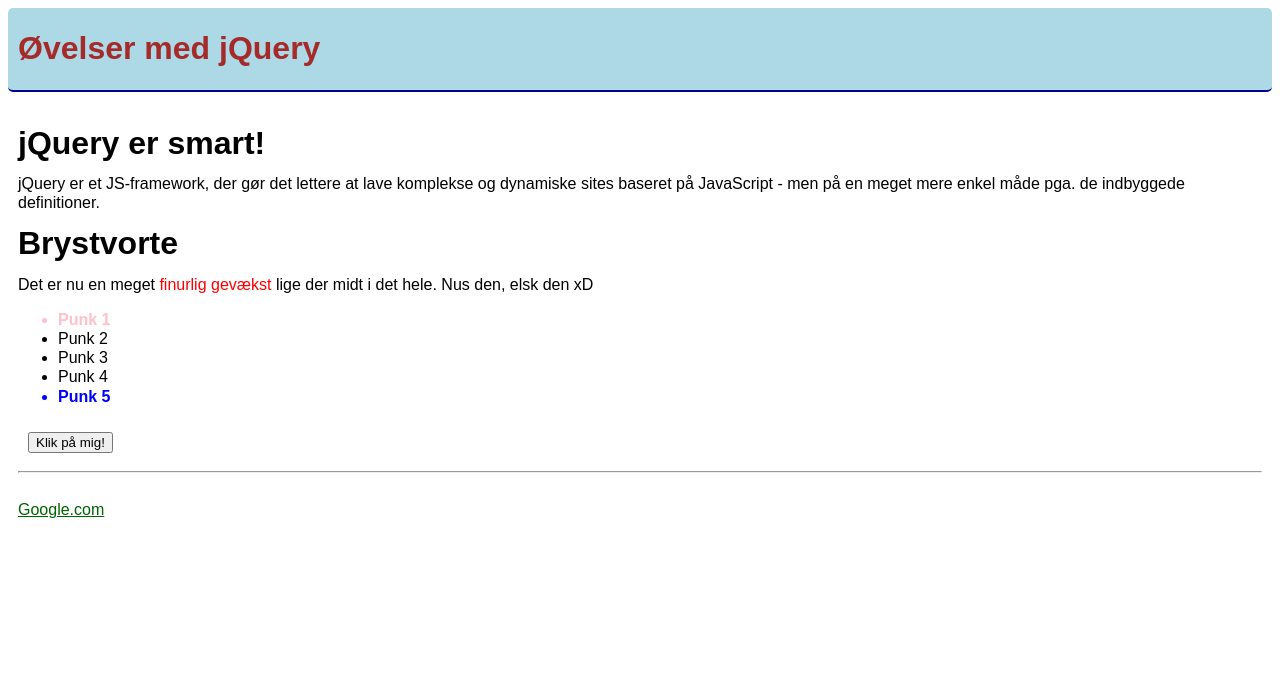
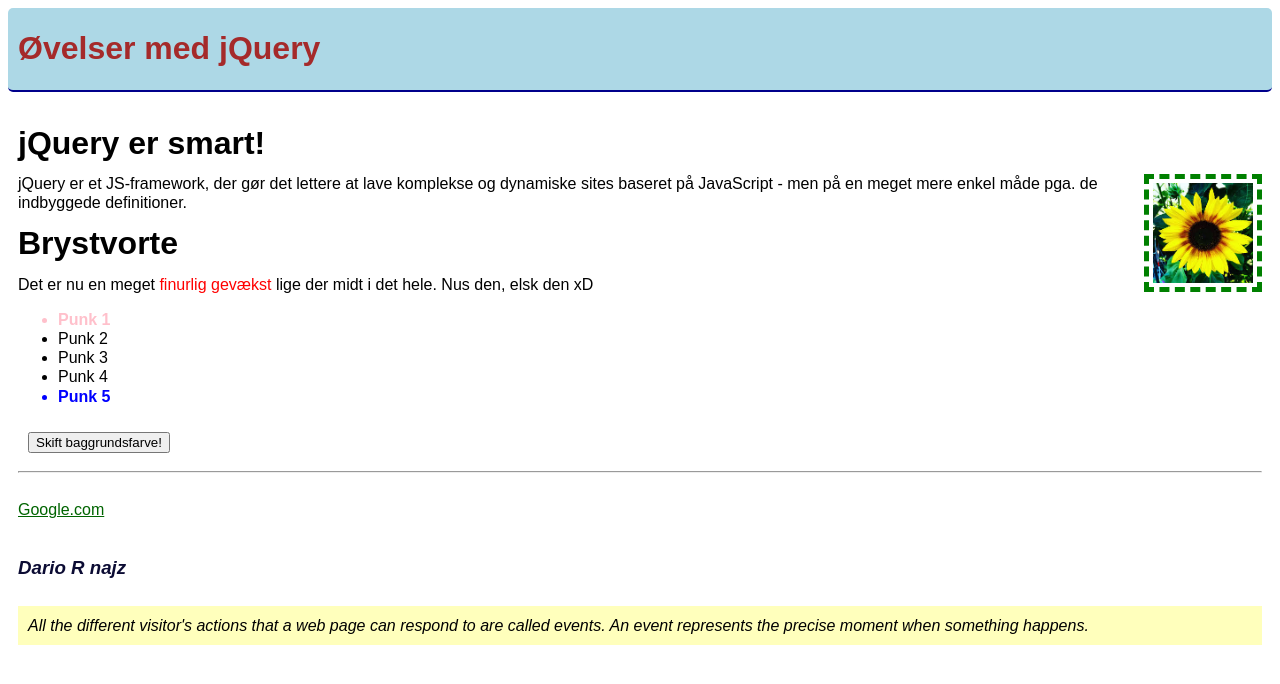
Before and after one commit to dani832m/jQuery_Exercises, a plain HTML site: page index.html in a window 1280 px wide. Drawn offline with nearby package versions, Linux system fonts and the light colour scheme.

Commit message:
Leg med jQuery 3

```diff
--- a/index.html
+++ b/index.html
@@ -1,10 +1,31 @@
 <!--
+    *** ALT HERI FUNGERER UDELUKKENDE SOM FRI LEG OG NOTER OMKRING JQUERY ***
+
     Hvad er jQuery?
     jQuery er et JS-framework, der gør det lettere at lave komplekse og dynamiske sites
     baseret på JavaScript - men på en meget mere enkel måde pga. de indbyggede definitioner.
 
     Brugbart Cheat Sheet:
     https://oscarotero.com/jquery/
+
+    Hvad er events i jQuery?
+    Events er bundet op på selektorer i HTML DOM'en. Det er igennem events at JavaScript kan
+    manipulere med HTML'en. Events kan være når musen peger på et element, når der trykkes på
+    en tast, når siden loades, når siden lukkes osv.
+
+    Her er nogle af de mest brugte events:
+    onchange        An HTML element has been changed
+    onclick         The user clicks an HTML element
+    onmouseover     The user moves the mouse over an HTML element
+    onmouseout      The user moves the mouse away from an HTML element
+    onkeydown       The user pushes a keyboard key
+    onload          The browser has finished loading the page
+
+    Det fede med events i jQuery er, at vi kan holde HTML og JS helt adskilt, fordi vi ikke
+    behøver trigge eventet inde i selve HTML'en, som vi fx gør med Vanilla JS.
+
+    Vanilla JS ->   <p onclick="alert('Test')">Klik</p>
+    jQuery ->       $('p').click(function() { alert("Klikket"); });
 -->
 
 <!DOCTYPE html>
@@ -23,6 +44,7 @@
     </header>
     <div id="container">
         <h1 id="overskrift1">jQuery er smart!</h1>
+        <img src="blomst.jpg" alt="Blomst" style="float:right;" />
         <p id="paragraf1">jQuery er et JS-framework, der gør det lettere at lave komplekse og dynamiske sites baseret på JavaScript - men på en meget mere enkel måde pga. de indbyggede definitioner.</p>
         <h1 class="overskrift2">Brystvorte</h1>
         <p class="paragraf2">Det er nu en meget <span>finurlig gevækst</span> lige der midt i det hele. Nus den, elsk den xD</p>
@@ -33,10 +55,15 @@
             <li>Punk 4</li>
             <li>Punk 5</li>
         </ul>
-        <input type="button" value="Klik på mig!" style="margin:10px;">
+        <input type="button" id="baggrundsfarve" value="Skift baggrundsfarve!" style="margin:10px;" />
         <hr><br>
         <a href="http://google.com" class="blink">Google.com</a>
     </div>
+    <!-- Selektoren "footer" og "article" er nye i HTML5 -->
+    <footer>
+        <h3>Dario R najz</h3>
+        <article>All the different visitor's actions that a web page can respond to are called events. An event represents the precise moment when something happens.</article>
+    </footer>
 
     <!--
         Herunder inkluderes jQuery i form af reference til en CDN.
@@ -55,6 +82,9 @@
         Herunder inkluderer jeg så min egen script-fil, som indeholder de jQuery-funktioner,
         der anvendes. Det er VIGTIGT at det først indlæses EFTER jQuery-frameworket indlæses.
         Ellers virker det ganske enkelt ikke.
+
+        Alternativt kan man anvende jQuery-funktionen:
+        $(document).ready(function() { INDHOLD HER });
     -->
     <script src="main.js"></script>
 </body>
--- a/main.css
+++ b/main.css
@@ -20,3 +20,24 @@ header {
     margin: auto;
     padding: 10px;
 }
+
+article {
+    font-style: italic;
+    padding: 10px;
+    margin: 10px;
+    background-color: rgb(255, 255, 188);
+}
+
+img {
+    width: 100px;
+    height: 100px;
+    padding: 4px;
+    border: 5px dashed green;
+    margin-left: 10px;
+}
+
+h3 {
+    padding: 10px;
+    font-style: oblique;
+    color: rgb(11, 11, 51);
+}
--- a/main.js
+++ b/main.js
@@ -23,17 +23,18 @@
 */
 $('p span').css('color', 'red');
 
-//////////////////////////////////////////////////////////////////////////////////////////////////////
+/////////////////////////////////////////////////////////////////////////////////////////////////////
 
 //Vi kan style på et specifikt punkt på en liste uden at have navngivet punktet
 $('#liste li:first').css('color', 'pink').css('font-weight', 'bold');
 $('#liste li:last').css('color', 'blue').css('font-weight', 'bold');
 
 //Her styles der på et link med en specifik reference
+//a angiver selvfølgelig, det er et link, og inde i [] skrives den specifikke reference
 $('a[href="http://google.com"]').css('color', 'darkgreen');
 
 //ALT i dokumentet påvirkes af asterisk
-//$('h1').hide();
+//$('*').hide();
 
 /////////////////////////////////////////////////////////////////////////////////////////////////////
 
@@ -45,3 +46,32 @@ function blink_text() {
 
 //Når scriptet loades, køres automatisk "setInterval" hvori vores blink-funktion tages som argument
 setInterval(blink_text, 1000);
+
+/////////////////////////////////////////////////////////////////////////////////////////////////////
+
+/* EVENTS */
+
+$('article').click(function() {
+    alert("Du har klikket på teksten!");
+});
+
+$('#baggrundsfarve').click(function() {
+    $('body').css('background-color', 'yellow');
+    alert("Baggrundsfarven bliver nu skiftet!");
+});
+
+//Trigges kun på dobbeltklik!
+$('img').dblclick(function() {
+    $('img').css('border', 'none');
+    $('img').css('height', '150px');
+    $('img').css('width', '150px');
+    //$('img').toggle();
+});
+
+$(document).on('mousemove', function(e) {
+    $('h3').html('Din mus er på koordinat (x:' + e.clientX + ', y:' + e.clientY + ') <br><br>Ram (x:300, y:300)');
+    if (e.clientX == 300 && e.clientY == 300) {
+        $('img').css('width', '100%');
+        $('img').css('height', '100%');
+    }
+});
```
Also changed, not shown: blomst.jpg (added).
